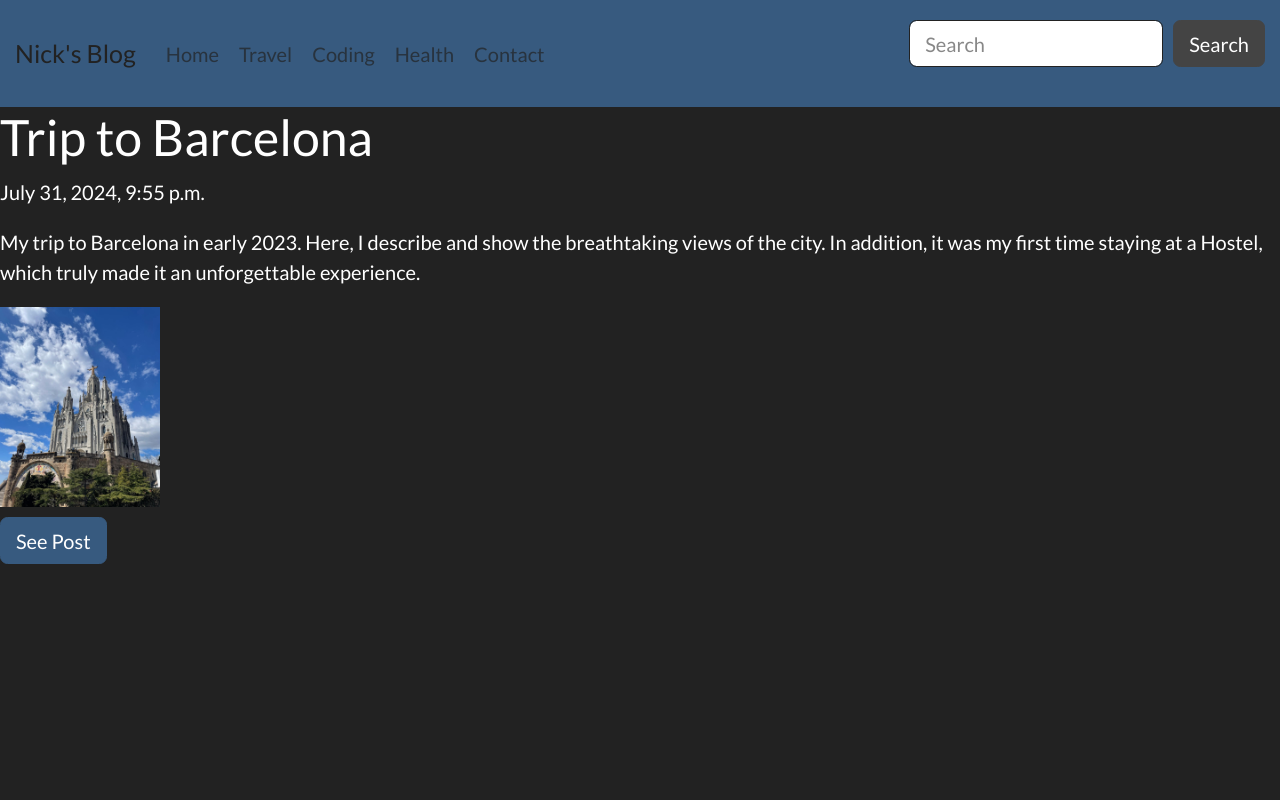
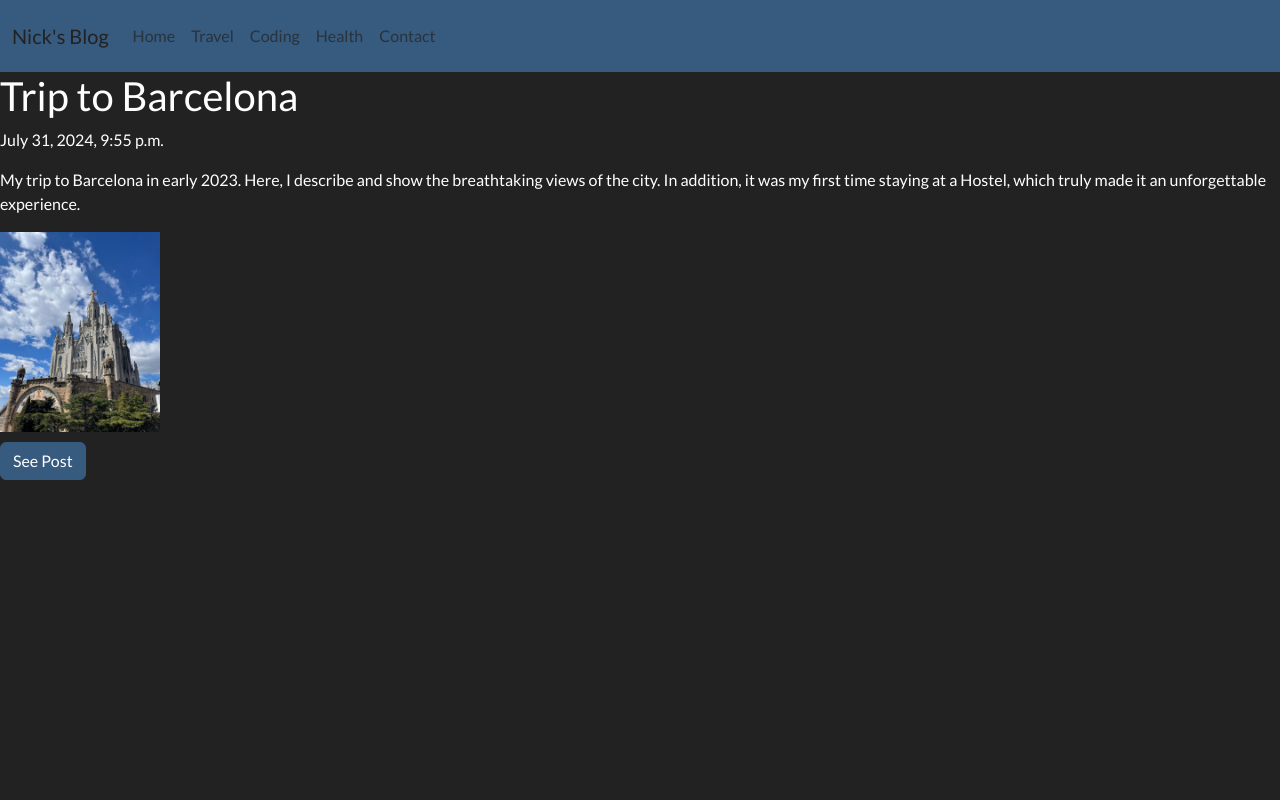
Before and after one commit to Nikoloz97/nickblog, a Django app: page /travel/ in a window 1280 px wide. Run offline with Django 5.2, Linux system fonts and the light colour scheme; data comes from the database, SQL or seed files in the repository.

Commit message:
removed style component from base

```diff
--- a/blogapp/templates/base.html
+++ b/blogapp/templates/base.html
@@ -4,11 +4,6 @@
     href="https://bootswatch.com/5/darkly/bootstrap.min.css"
     rel="stylesheet"
   />
-  <style>
-    * {
-      font-size: 20px;
-    }
-  </style>
   <head>
     <meta charset="UTF-8" />
     <meta name="viewport" content="width=device-width, initial-scale=1.0" />
@@ -81,6 +76,7 @@
               </li>
               {% endcomment %}
             </ul>
+            {% comment %} TODO: implement this??
             <form class="d-flex">
               <input
                 class="form-control me-sm-2"
@@ -91,6 +87,7 @@
                 Search
               </button>
             </form>
+            {% endcomment %}
           </div>
         </div>
       </nav>
```
